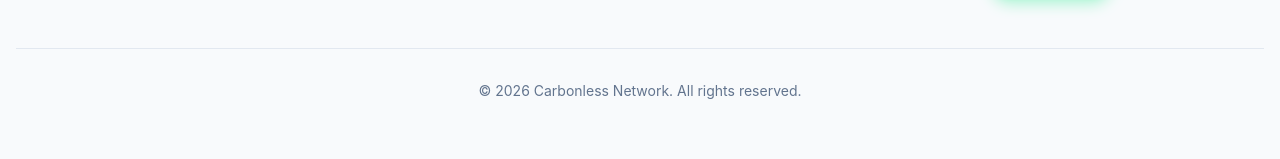
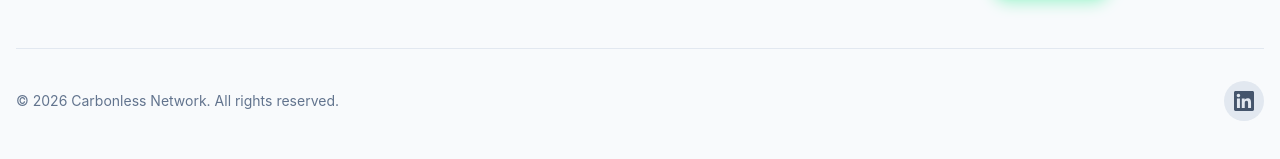
Before and after one commit to nazaninghn/carbon-landing, a Next.js app: page / in a window 1280 px wide. Shown: the part 6536-6695 px from the top of the page. Built offline with nearby package versions, Linux system fonts and the light colour scheme.

Commit message:
Add LinkedIn social media icon to footer

```diff
--- a/src/app/page.jsx
+++ b/src/app/page.jsx
@@ -542,8 +542,25 @@
             </div>
           </div>
 
-          <div className="pt-8 border-t border-slate-200 text-center">
-            <p className="text-sm text-slate-500">{t.footer.copyright}</p>
+          <div className="pt-8 border-t border-slate-200">
+            <div className="flex flex-col sm:flex-row items-center justify-between gap-4">
+              <p className="text-sm text-slate-500">{t.footer.copyright}</p>
+
+              {/* Social Media Links */}
+              <div className="flex items-center gap-4">
+                <a
+                  href="https://www.linkedin.com/company/carbonless-network/"
+                  target="_blank"
+                  rel="noopener noreferrer"
+                  className="w-10 h-10 bg-slate-200 hover:bg-emerald-600 rounded-full flex items-center justify-center transition-all hover:scale-110 group"
+                  aria-label="LinkedIn"
+                >
+                  <Icon className="w-5 h-5 text-slate-600 group-hover:text-white transition-colors" viewBox="0 0 24 24" fill="currentColor">
+                    <path d="M20.447 20.452h-3.554v-5.569c0-1.328-.027-3.037-1.852-3.037-1.853 0-2.136 1.445-2.136 2.939v5.667H9.351V9h3.414v1.561h.046c.477-.9 1.637-1.85 3.37-1.85 3.601 0 4.267 2.37 4.267 5.455v6.286zM5.337 7.433c-1.144 0-2.063-.926-2.063-2.065 0-1.138.92-2.063 2.063-2.063 1.14 0 2.064.925 2.064 2.063 0 1.139-.925 2.065-2.064 2.065zm1.782 13.019H3.555V9h3.564v11.452zM22.225 0H1.771C.792 0 0 .774 0 1.729v20.542C0 23.227.792 24 1.771 24h20.451C23.2 24 24 23.227 24 22.271V1.729C24 .774 23.2 0 22.222 0h.003z"/>
+                  </Icon>
+                </a>
+              </div>
+            </div>
           </div>
         </div>
       </footer>
```
